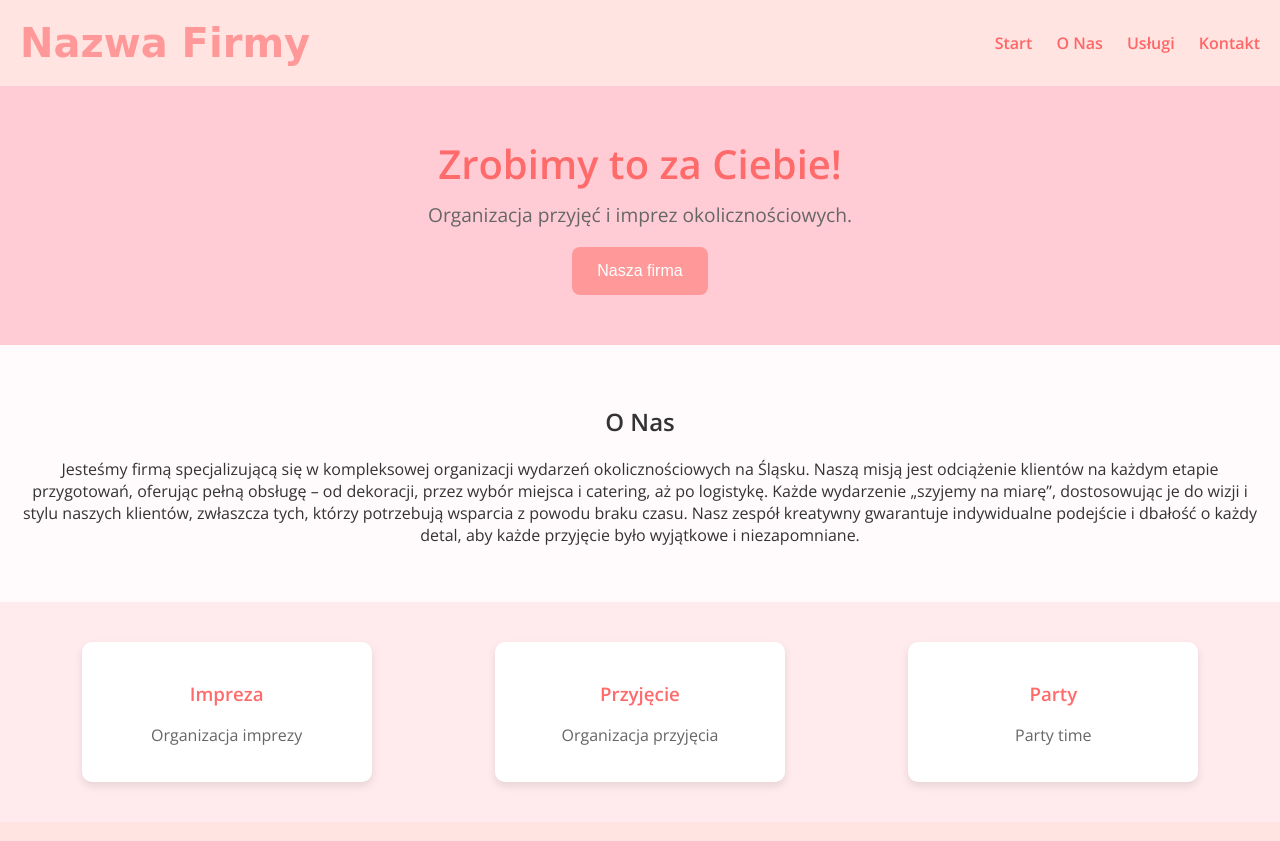
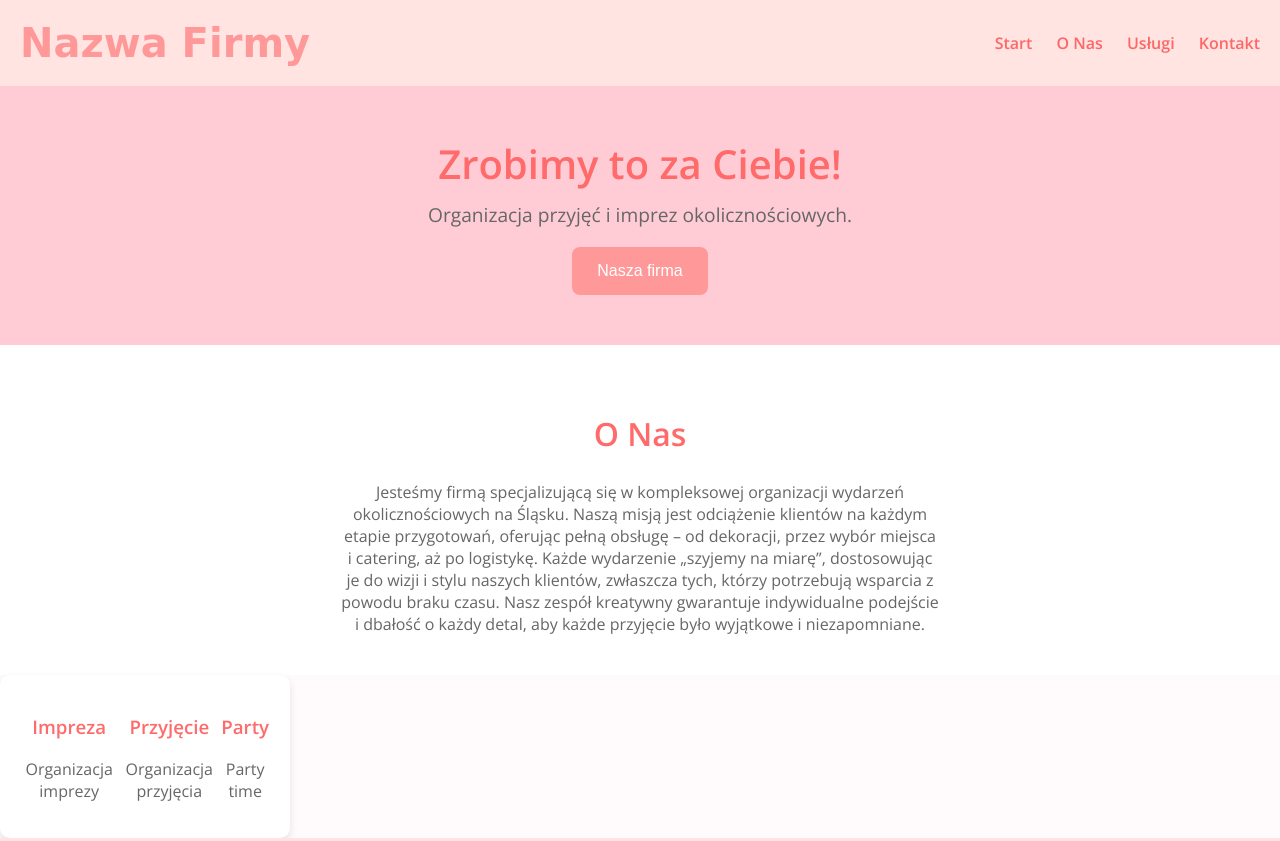
Before and after one commit to Yuczko/projekcik, a plain HTML site: page index.html in a window 1280 px wide. Shown: the top 841 px of the page. Drawn offline with nearby package versions, Linux system fonts and the light colour scheme.

Commit message:
Update index.html

```diff
--- a/index.html
+++ b/index.html
@@ -74,18 +74,18 @@
         }
 
         /* About Section */
-        .about {
+        .o-nas {
             padding: 40px 20px;
             text-align: center;
             background-color: #fff;
         }
 
-        .about h2 {
+        .o-nas h2 {
             font-size: 2em;
             color: #ff6b6b;
         }
 
-        .about p {
+        .o-nas p {
             font-size: 1em;
             color: #666;
             margin-top: 10px;
@@ -101,7 +101,7 @@
             background-color: #ffebee;
         }
 
-        .service {
+        .uslugi {
             width: 250px;
             background-color: #fff;
             border-radius: 10px;
@@ -110,11 +110,11 @@
             text-align: center;
         }
 
-        .service h3 {
+        .uslugi h3 {
             color: #ff6b6b;
         }
 
-        .service p {
+        .uslugi p {
             color: #666;
         }
 
@@ -158,7 +158,7 @@
     </section>
 
     <!-- About Section -->
-    <section class="o-nas" id="o-nas" style="margin: 0 auto; padding: 40px 20px; text-align: center;">
+     <section class="o-nas" id="o-nas">
         <h2>O Nas</h2>
         <p>Jesteśmy firmą specjalizującą się w kompleksowej organizacji wydarzeń okolicznościowych na Śląsku. Naszą misją jest odciążenie klientów na każdym etapie przygotowań, oferując pełną obsługę – od dekoracji, przez wybór miejsca i catering, aż po logistykę. Każde wydarzenie „szyjemy na miarę”, dostosowując je do wizji i stylu naszych klientów, zwłaszcza tych, którzy potrzebują wsparcia z powodu braku czasu. Nasz zespół kreatywny gwarantuje indywidualne podejście i dbałość o każdy detal, aby każde przyjęcie było wyjątkowe i niezapomniane.</p>
     </section>
```
